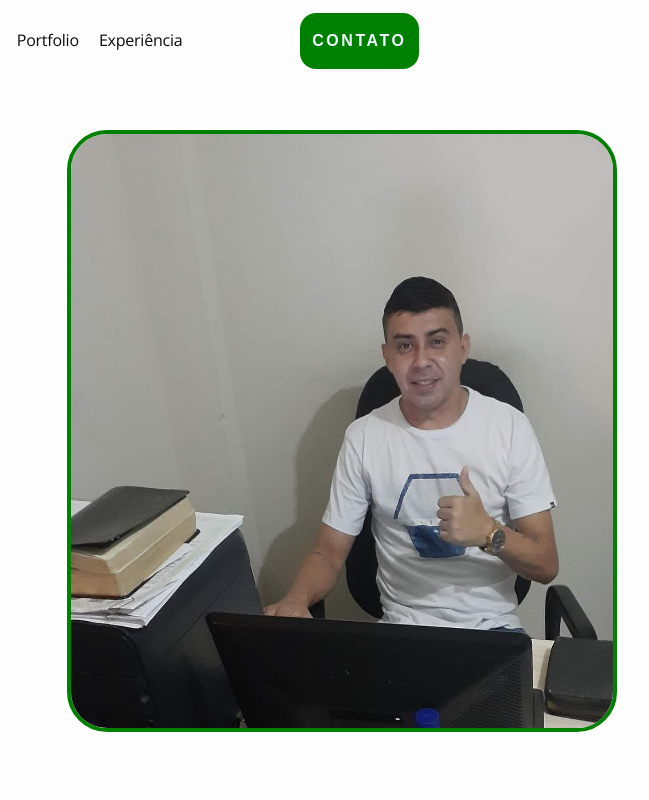
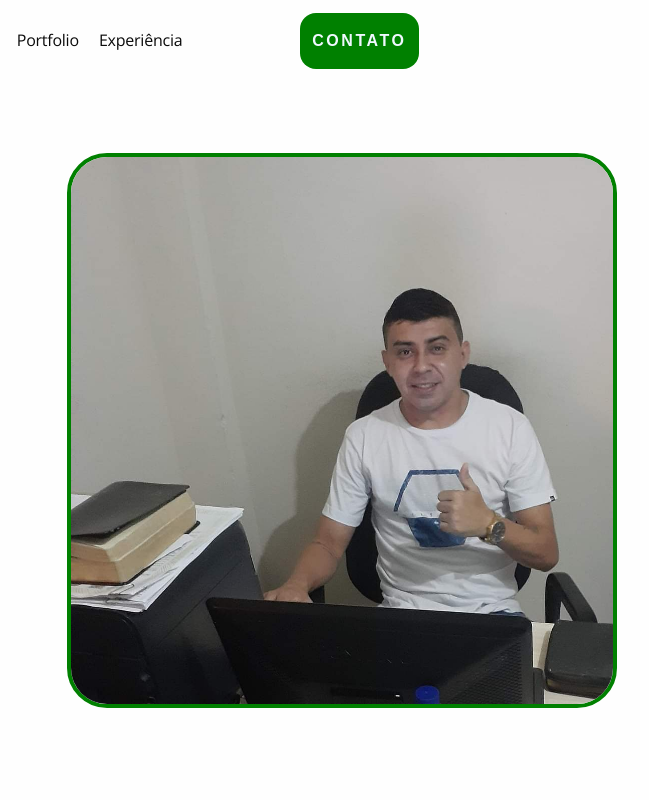
Before and after one commit to RafaelCavalcante17/portfolio, a plain HTML site: page index.html in a window 1280 px wide. Shown: the top 800 px of the page, 631-1280 px from the left. Drawn offline with nearby package versions, Linux system fonts and the light colour scheme.

Commit message:
Update styles.css

```diff
--- a/styles.css
+++ b/styles.css
@@ -152,7 +152,7 @@ justify-content: center;
 }
 
 .hero-info-image{
-  height: 594px;
+  height: 100%;
   width: 542px;
   border-radius: 40px;
   border-color: green;
```
